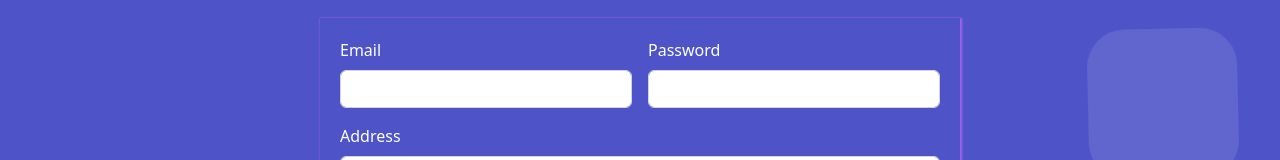
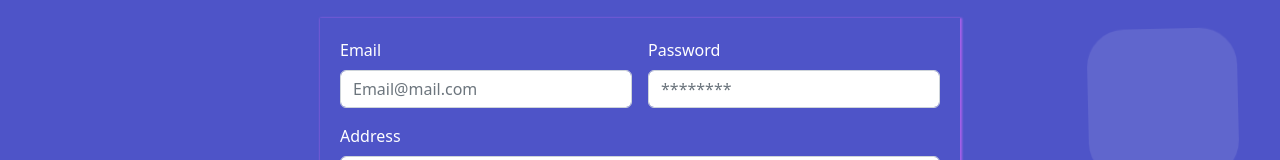
Before and after one commit to igorgalliardo/my-first-app-react, a React (Create React App) app: page /Singup in a window 1280 px wide. Shown: the part 193-353 px from the top of the page. Built offline with nearby package versions, Linux system fonts and the light colour scheme; no server answers.

Commit message:
small things inside of layout

```diff
--- a/src/App.js
+++ b/src/App.js
@@ -1,10 +1,8 @@
 import { BrowserRouter as Router, Routes, Route, Link } from 'react-router-dom';
 import './App.css';
 import Home from './components/Home';
-import Header from './components/Header';
 import Login from './components/Login';
 import Singup from './components/Singup';
-import Footer from './components/Footer';
 import Country from './components/Country';
 import AnimatedBackground from './components/AnimatedBackground';
 import 'bootstrap/dist/css/bootstrap.min.css';
--- a/src/components/Home.js
+++ b/src/components/Home.js
@@ -10,8 +10,8 @@ function Home() {
         <div className="context">
             <h1>Welcome</h1>
         </div>
+        <AnimatedBackground />
         <Footer />
-        <AnimatedBackground />
     </div>
   )
 }
--- a/src/components/Login.js
+++ b/src/components/Login.js
@@ -30,8 +30,8 @@ function Login() {
                 </form>
             </div>
         </div>
+        <AnimatedBackground />
         <Footer />
-        <AnimatedBackground />
     </div>
   )
 }
--- a/src/components/Singup.js
+++ b/src/components/Singup.js
@@ -20,11 +20,11 @@ function Singup() {
                 <form className="row g-3">
                     <div className="col-md-6">
                         <label for="inputEmail4" className="form-label">Email</label>
-                        <input type="email" className="form-control" id="inputEmail4" />
+                        <input type="email" className="form-control" id="inputEmail4" placeholder="Email@mail.com"/>
                     </div>
                     <div className="col-md-6">
                         <label for="inputPassword4" className="form-label">Password</label>
-                        <input type="password" className="form-control" id="inputPassword4" />
+                        <input type="password" className="form-control" id="inputPassword4" placeholder="********"/>
                     </div>
                     <div className="col-12">
                         <label for="inputAddress" className="form-label">Address</label>
```
